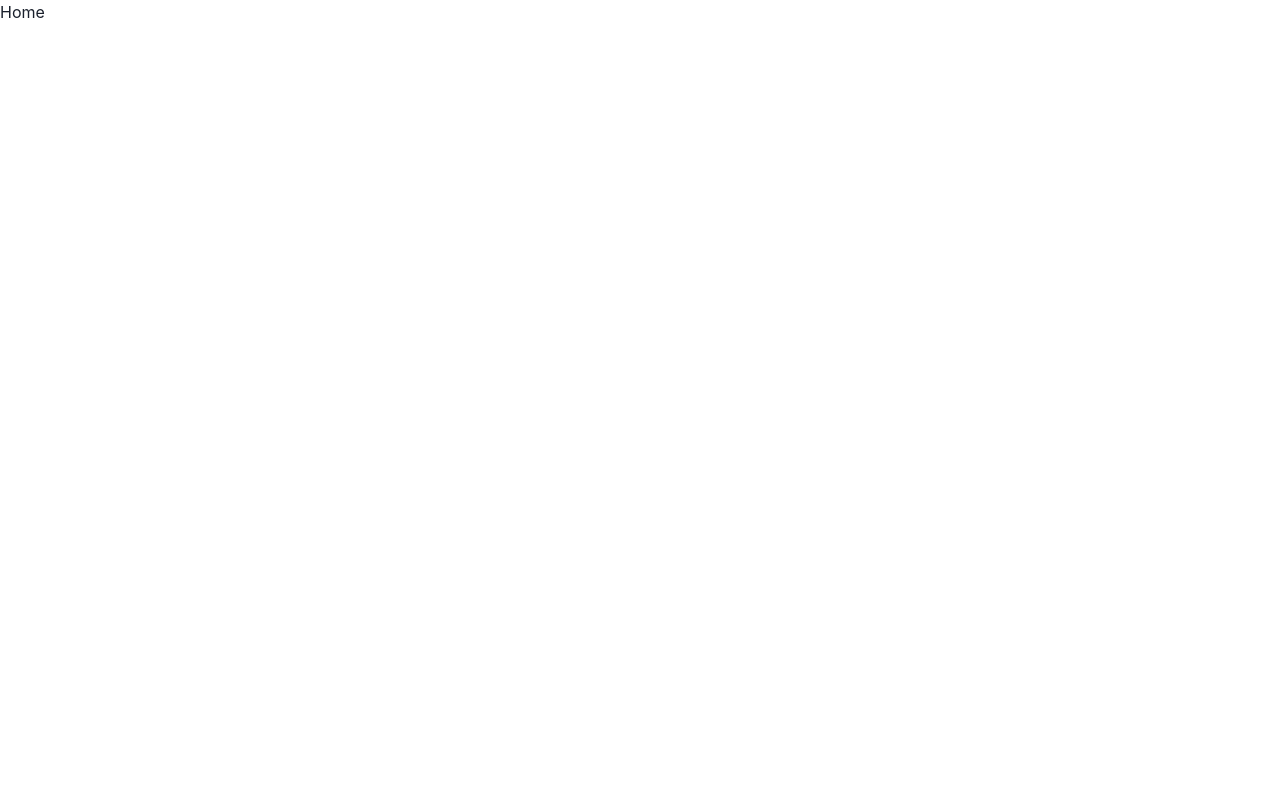
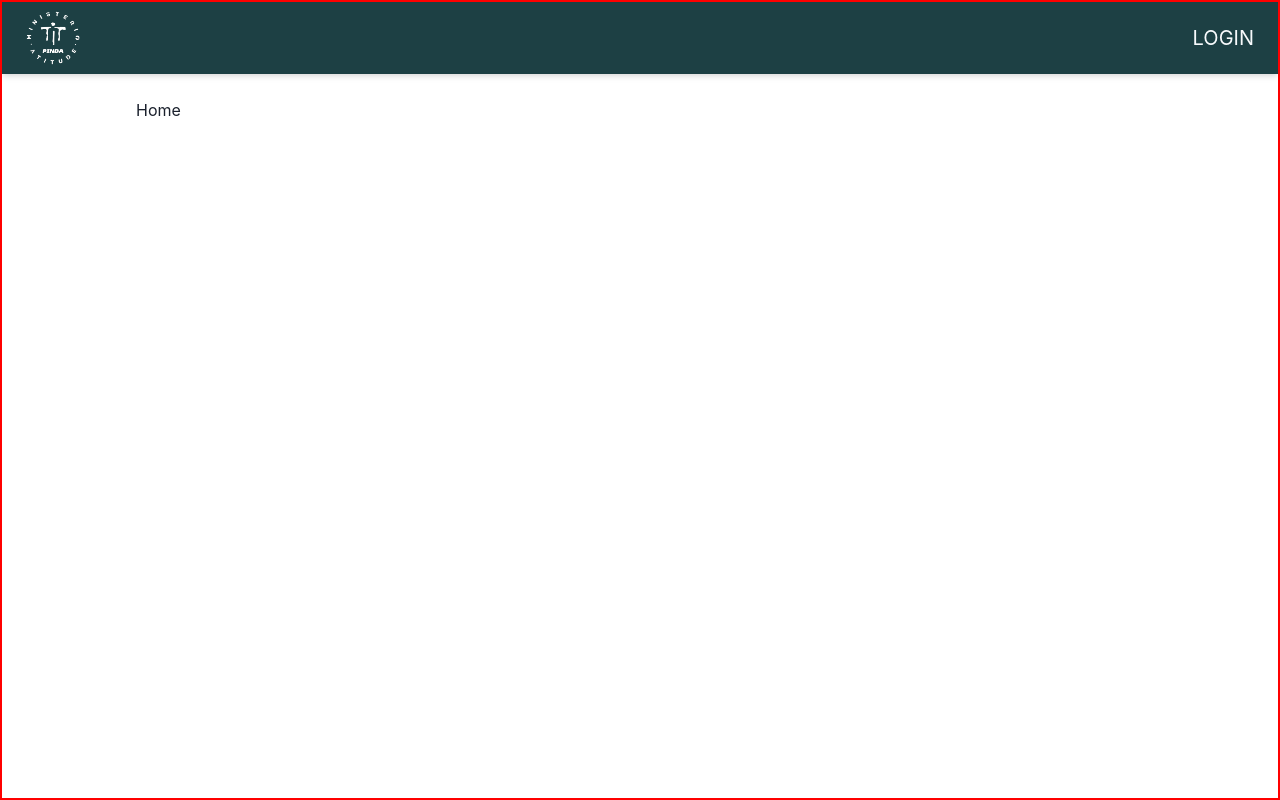
Before and after one commit to wellingtongmota/camping-fonte, a React (Vite) app: page / in a window 1280 px wide. Built offline with nearby package versions, Linux system fonts and the light colour scheme.

Commit message:
Criação Navbar e rotas

```diff
--- a/src/App.jsx
+++ b/src/App.jsx
@@ -1,9 +1,18 @@
-import { Flex } from "@chakra-ui/react"
+import { Container, Flex } from "@chakra-ui/react"
 import { Outlet } from "react-router-dom"
+import Navbar from "./components/navbar/Navbar"
 
 const App = () => {
   return (
-    <Flex>
+    <Flex
+      flexDirection='column'
+      align='center'
+      w='full'
+      h='100dvh'
+      overflowY='auto'
+      border='2px solid red'
+    >
+      <Navbar />
       <Outlet />
     </Flex>
   )
--- a/src/components/Container.jsx
+++ b/src/components/Container.jsx
@@ -8,6 +8,7 @@ const Container = ({ children }) => {
       w='full'
       maxW='5xl'
       px={2}
+      py={6}
     >
       {children}
     </Flex>
--- /dev/null
+++ b/src/components/navbar/Navbar.jsx
@@ -0,0 +1,34 @@
+import { Box, Flex, Image, Link, Text } from '@chakra-ui/react'
+import React from 'react'
+import { NavLink } from 'react-router-dom'
+
+const Navbar = () => {
+  return (
+    <Flex
+      w='100%'
+      h='4.5rem'
+      bg='teal.900'
+      textColor='gray.50'
+      shadow='md'
+      align='center'
+      justify='space-between'
+      px={6}
+      py={2}
+      gap={2}
+      textTransform='uppercase'
+    >
+      <Link as={NavLink} to='/'>
+        <Image
+          boxSize='3.4rem'
+          objectFit='cover'
+          src='/logo.png'
+          alt='Logo do site'
+        />
+      </Link>
+
+      <Text as={NavLink} to='/login' fontSize='xl'>LOGIN</Text>
+    </Flex>
+  )
+}
+
+export default Navbar
--- a/src/routes/Home.jsx
+++ b/src/routes/Home.jsx
@@ -1,15 +1,13 @@
 import { Flex } from '@chakra-ui/react'
 import React from 'react'
+import Navbar from '../components/navbar/Navbar'
+import Container from '../components/Container'
 
 const Home = () => {
   return (
-    <Flex
-      flexDirection='column'
-      align='center'
-      overflowY='auto'
-    >
+    <Container>
       Home
-    </Flex>
+    </Container>
   )
 }
 
--- a/src/routes/Login.jsx
+++ b/src/routes/Login.jsx
@@ -1,8 +1,11 @@
 import React from 'react'
+import Container from '../components/Container'
 
 const Login = () => {
   return (
-    <div>Login</div>
+    <Container>
+      Login
+    </Container>
   )
 }
 
```
Also changed, not shown: public/logo.png.
